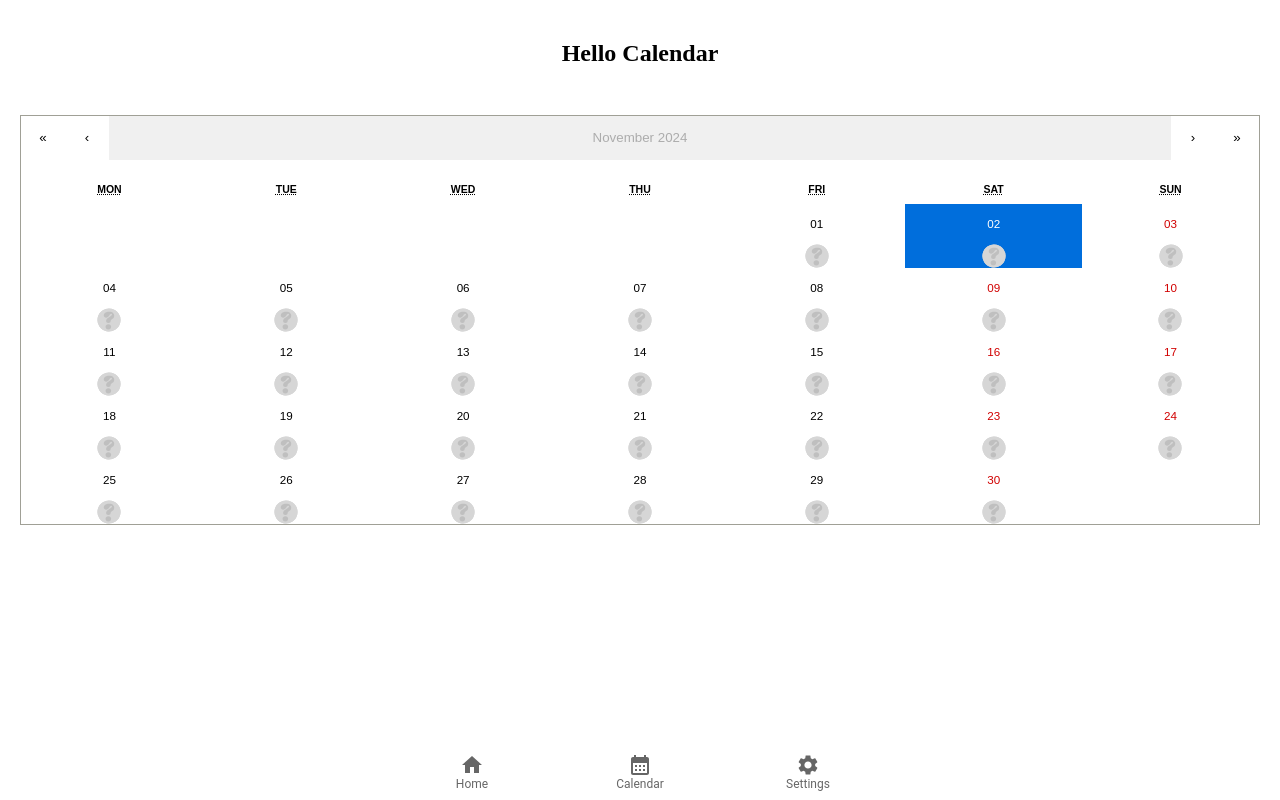
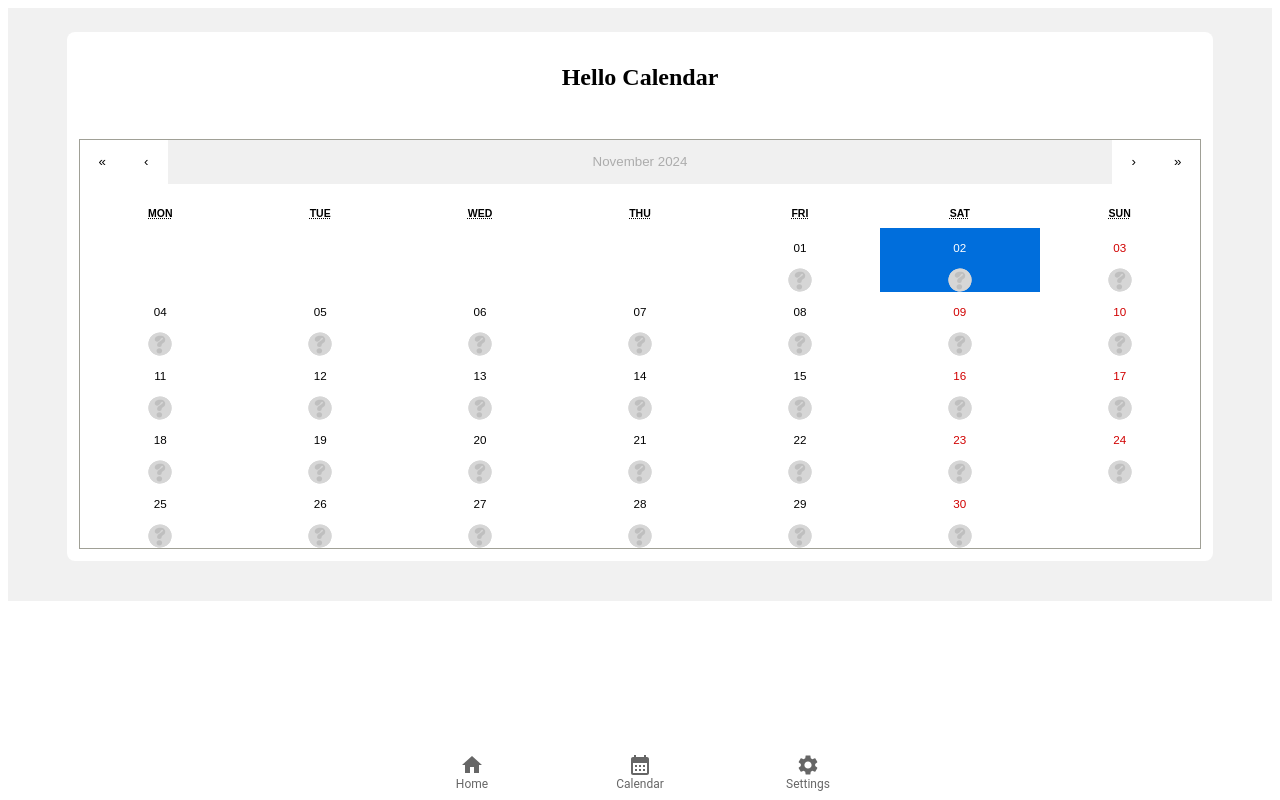
Before and after one commit to Darakbang-EC-Hackerton/friend-doctor-front, a React (Vite) app: page /Calendar in a window 1280 px wide. Built offline with nearby package versions, Linux system fonts and the light colour scheme; no server answers.

Commit message:
Fix: style 수정

```diff
--- a/src/routes/calendar.tsx
+++ b/src/routes/calendar.tsx
@@ -3,7 +3,7 @@ import CalendarComponent from "../components/calendarCom";
 
 export default function Calendar() {
   return (
-    <div>
+    <div className="flex flex-col items-center bg-[#f1f1f1] px-4 pt-6 pb-10 space-y-6">
       <CalendarComponent />
       <BottomNavbar />
     </div>
--- a/src/routes/home.tsx
+++ b/src/routes/home.tsx
@@ -4,7 +4,7 @@ import TodayPoem from "../components/todayPoem";
 
 export default function Home() {
   return (
-    <div className="flex flex-col items-center p-4 space-y-6">
+    <div className="flex flex-col items-center bg-[#f1f1f1] px-4 pt-6 pb-24 space-y-6">
       <TodayEmoji />
       <TodayPoem />
       <BottomNavbar />
```
